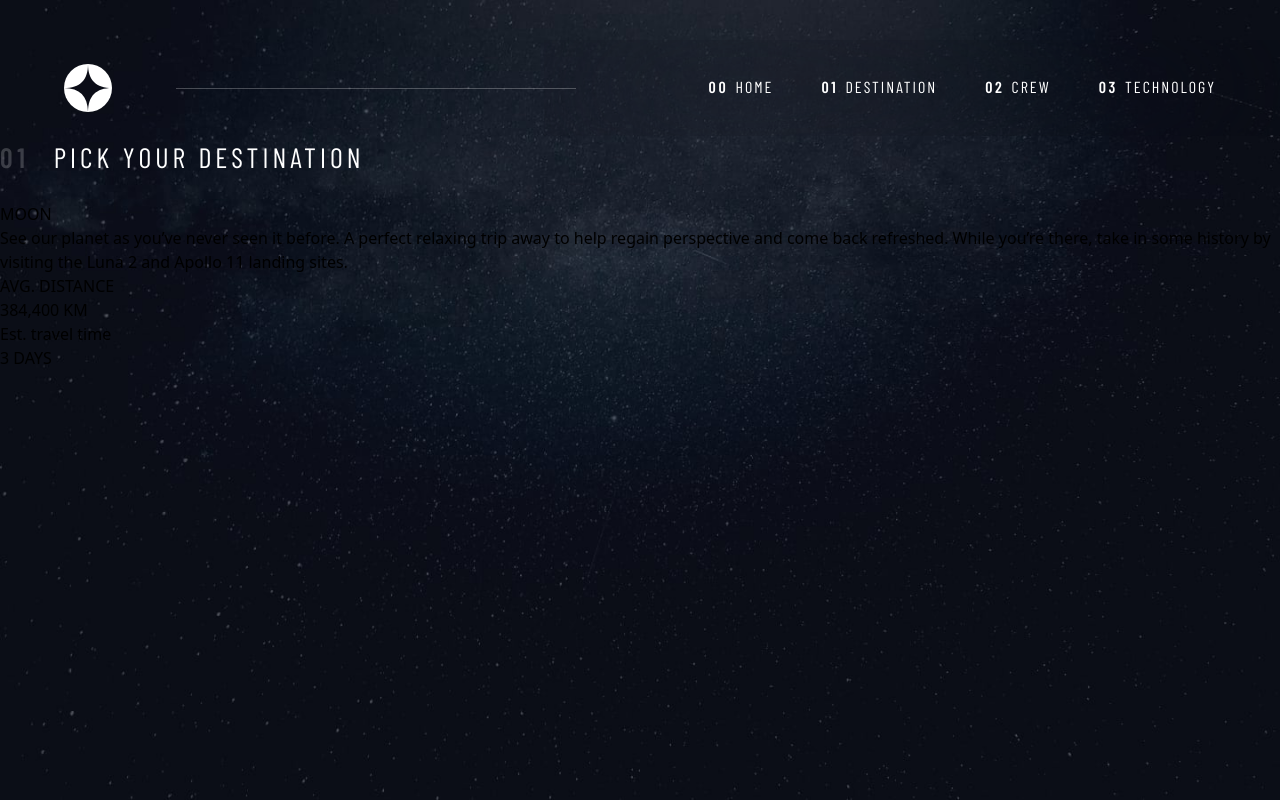
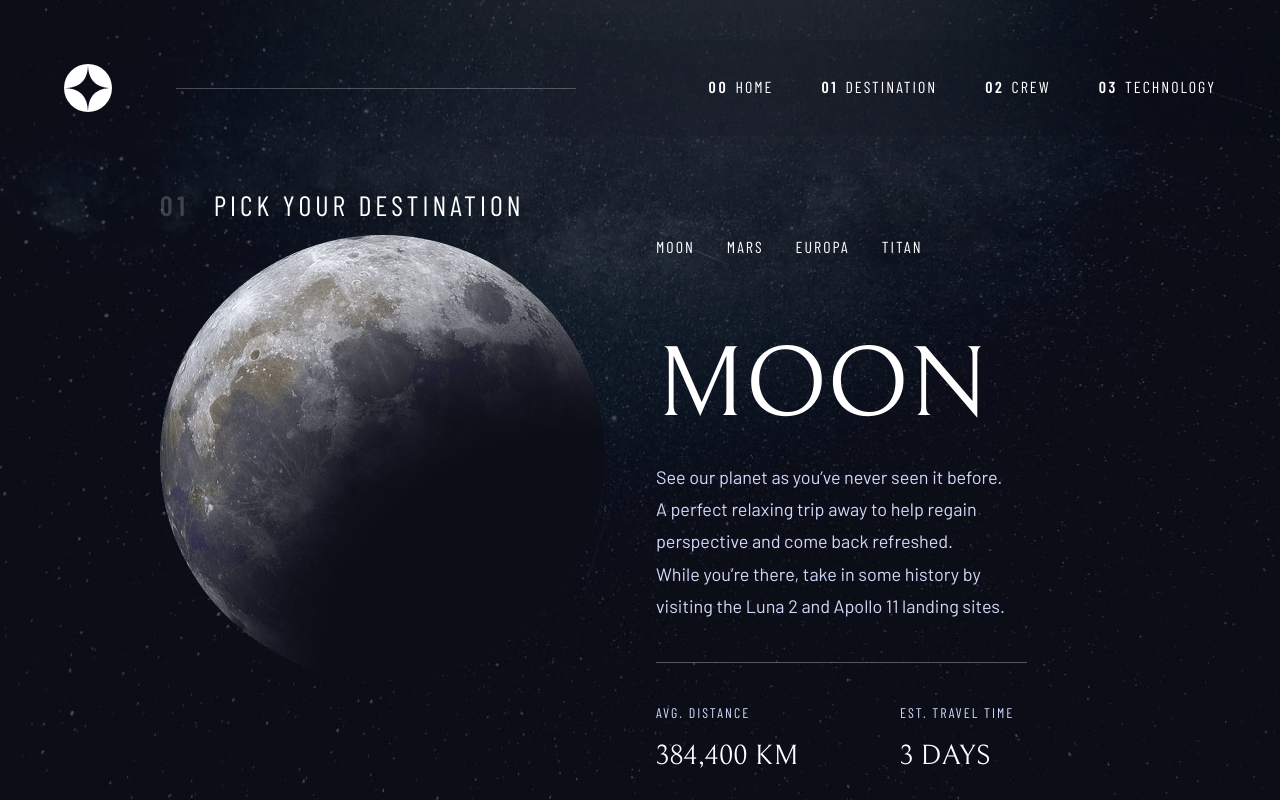
Before and after one commit to payman-hoseini/space-tourism-multi-page, a Next.js app: page /destination in a window 1280 px wide. Built offline with nearby package versions, Linux system fonts and the light colour scheme.

Commit message:
destination 50%

```diff
--- a/src/app/components/contracts.tsx
+++ b/src/app/components/contracts.tsx
@@ -2,7 +2,7 @@
 
 interface Destination {
     name : string,
-    image : {
+    images : {
         png : string,
         webp : string
     }
--- a/src/app/components/hero.tsx
+++ b/src/app/components/hero.tsx
@@ -2,7 +2,7 @@
 
 export default function Hero(){
     return (
-        <div className="absolute top-[40%] grid grid-cols-2   items-center mx-40 my-32 ">
+        <div className="absolute top-[40%] grid grid-cols-2 items-center mx-40 my-32 ">
             <div>
                 <h2 className="text-Blue-300 font-Barlow-Condensed text-[28px] leading-[.336] tracking-[4px]">SO, YOU WANT TO TRAVEL TO</h2>
                 <h2 className="font-Bellefair text-[144px] leading-normal text-white my-6">SPACE</h2>
--- a/src/app/destination/page.tsx
+++ b/src/app/destination/page.tsx
@@ -7,42 +7,44 @@ import { json } from "stream/consumers";
 export default async function Destination() {
     const file = await fs.readFile(process.cwd() + '/src/data.json' , 'utf8');
     const File : PageFile = JSON.parse(file)
-    console.log(File.destinations)
+    // console.log(File.destinations)
   return (
     <>
       <div className="h-screen bg-Blue-900">
-        <div className="destinationBackground h-screen mx-auto max-w-[1440px] relative">
+        <div className="destinationBackground h-screen mx-auto max-w-[1440px] relative ">
             <Header />
-            <div>
+            <div className="mx-40 mt-12">
                 <div className="flex items-center">
                     <span className="font-Barlow-Condensed text-white/20 font-bold text-[28px] tracking-[4.72px]">01</span>
                     <h2 className="font-Barlow-Condensed text-[28px] tracking-[4px] text-white ml-6">PICK YOUR DESTINATION</h2>
                 </div>
-                <div>
+            </div>
+            <div className="mx-40 mb-12 h-[70%]">
+                <div className="grid grid-cols-2 gap-x-8 h-full  place-content-center">
                     <div>
-                        {/* <img src={} alt="moon"/> */}
+                        <img src={File.destinations[0].images.png} alt="moon"/>
                     </div>
                     <div>
-                        <div>
-                            <button></button>
-                            <button></button>
-                            <button></button>
-                            <button></button>
+                        <div className="flex">
+                            <button className="text-white font-Barlow-Condensed tracking-[2px] pb-2 mr-8 border-b-4 border-b-transparent hover:border-b-white/45 duration-700">MOON</button>
+                            <button className="text-white font-Barlow-Condensed tracking-[2px] pb-2 mr-8 border-b-4 border-b-transparent hover:border-b-white/45 duration-700">MARS</button>
+                            <button className="text-white font-Barlow-Condensed tracking-[2px] pb-2 mr-8 border-b-4 border-b-transparent hover:border-b-white/45 duration-700">EUROPA</button>
+                            <button className="text-white font-Barlow-Condensed tracking-[2px] pb-2 border-b-4 border-b-transparent hover:border-b-white/45 duration-700">TITAN</button>
                         </div>
                         <div>
-                            <div>
-                                <h2>MOON</h2>
-                                <p>See our planet as you’ve never seen it before. A perfect relaxing trip away to help regain perspective and come back
+                            <div className="py-10 border-b border-b-white/30 w-[80%]">
+                                <h2 className="text-[100px] leading-normal font-Bellefair text-white">MOON</h2>
+                                <p className="text-lg text-Blue-300 font-Barlow text-balance leading-[1.8]">See our planet as you’ve never seen it before. A perfect relaxing trip away to help regain perspective and come back
                                 refreshed. While you’re there, take in some history by visiting the Luna 2 and Apollo 11 landing sites.</p>
                             </div>
-                            <div>
-                                <div>
-                                    <p>AVG. DISTANCE</p>
-                                    <p>384,400 KM</p>
+                            <div className="mt-10 flex w-full space-x-6">
+                                <div className="basis-1/2">
+                                    <p className="font-Barlow-Condensed text-sm tracking-[2px] text-Blue-300">AVG. DISTANCE</p>
+                                    <p className="mt-3 text-white font-Bellefair lead text-[28px]">384,400 KM</p>
                                 </div>
-                                <div>
-                                    <p>Est. travel time</p>
-                                    <p>3 DAYS</p>
+                                <div className="basis-1/2">
+                                    <p className="font-Barlow-Condensed text-sm tracking-[2px] text-Blue-300">EST. TRAVEL TIME</p>
+                                    <p className="mt-3 text-white font-Bellefair lead text-[28px]">3 DAYS</p>
                                 </div>
                             </div>
                         </div>
```
